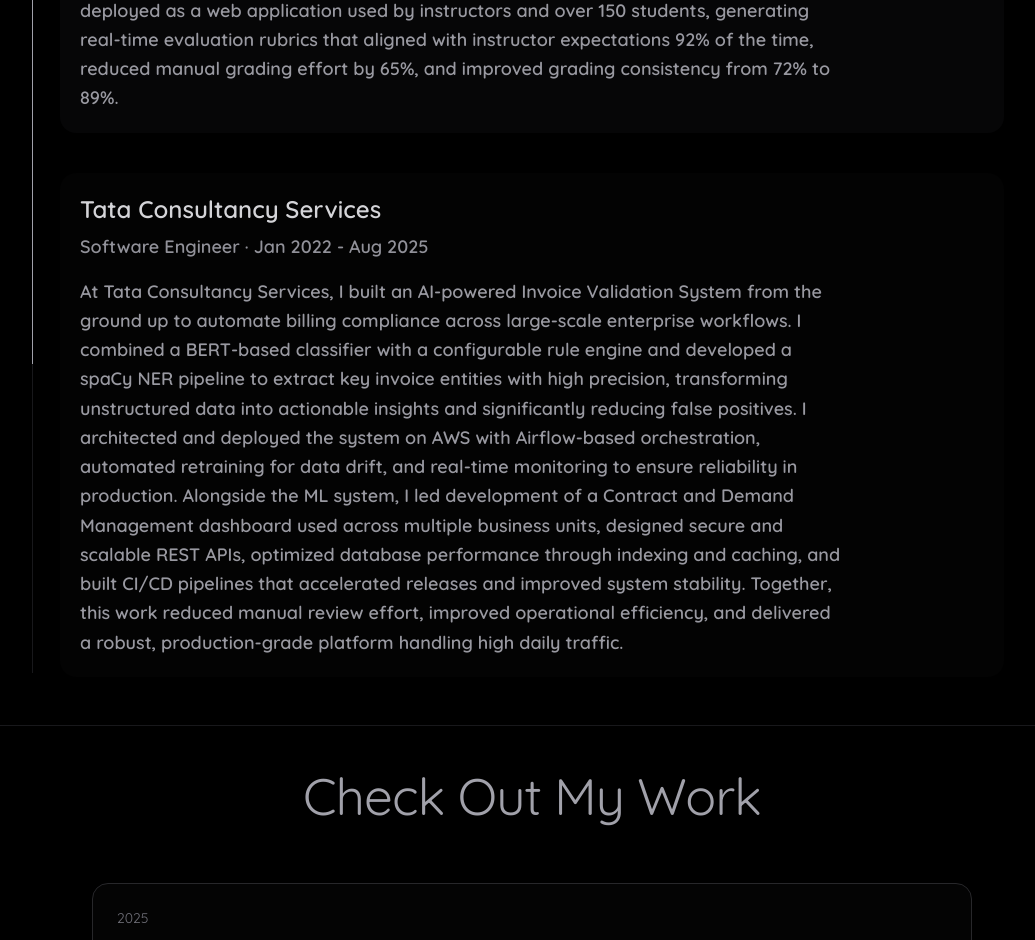
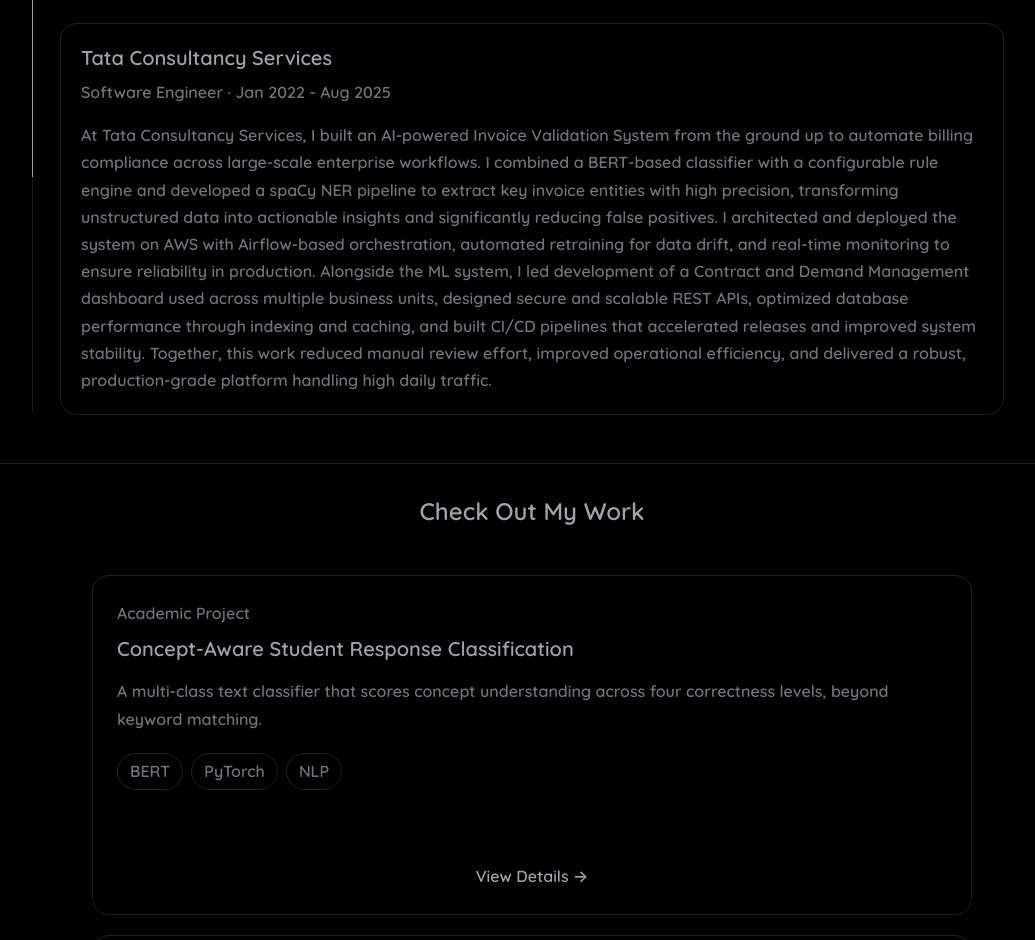
Before and after one commit to yashdive/me, a React (Vite) app: page / in a window 1280 px wide. Shown: the part 1860-2800 px from the top of the page, without its empty margins (108-1143 px from the left). Built offline with nearby package versions, Linux system fonts and the light colour scheme; the HTML template or start-up script is replaced by a standard one.

Commit message:
some css changes

```diff
--- a/src/App.jsx
+++ b/src/App.jsx
@@ -21,46 +21,37 @@
 
 const works = [
   {
-    slug: 'llm-rubric-generation',
-    title: 'LLM Rubric Generation System',
-    period: '2025',
+    slug: 'concept-aware-student-response-classification',
+    title: 'Concept-Aware Student Response Classification',
+    period: 'Academic Project',
     description:
-      'Designed and shipped a GPT-4 based rubric generation workflow for block-based coding assignments with high instructor alignment and lower manual grading effort.',
-    tags: ['GPT-4', 'Evaluation', 'EdTech'],
-    details: [
-      'Built an end-to-end rubric generation pipeline for Snapclass to evaluate block-based student submissions consistently.',
-      'Fine-tuned behavior using curated instructor examples and 500+ labeled submissions to improve rubric specificity.',
-      'Integrated the system into grading workflows used by instructors and 150+ students with real-time rubric generation.',
-      'Improved alignment with instructor expectations and reduced manual grading time while increasing grading consistency.',
-    ],
+      'A multi-class text classifier that scores concept understanding across four correctness levels, beyond keyword matching.',
+    tags: ['BERT', 'PyTorch', 'NLP'],
+    fullDescription:
+      'This is a multi-class classifier that evaluates student responses at four levels of correctness to capture conceptual understanding rather than keyword overlap. I fine-tuned BERT with PyTorch/HuggingFace on 3,000+ student Q&A pairs and handled a 60/40 class imbalance using SMOTE and class weighting. The model encodes responses into contextual embeddings and maps them to one of four correctness levels with a classification head. Results were 85% accuracy and 0.81 macro-F1, with minority-class F1 improved from 0.52 to 0.73 after imbalance handling, and the findings were published to a class repository with 25+ downloads. I also learned that accuracy alone is misleading on imbalanced data and that fine-tuning choices across learning rates, batch sizes, and epochs materially change concept-level reasoning versus keyword matching.',
+    skills: ['BERT', 'PyTorch', 'HuggingFace', 'SMOTE', 'Ablation Studies'],
   },
   {
-    slug: 'ai-invoice-validation',
-    title: 'AI Invoice Validation Platform',
-    period: '2022 - 2025',
+    slug: 'hybrid-movie-recommendation-engine',
+    title: 'Hybrid Movie Recommendation Engine',
+    period: 'Academic Project',
     description:
-      'Built an enterprise invoice validation stack with classifier + rules + NER extraction, deployed on AWS with retraining and monitoring for production reliability.',
-    tags: ['BERT', 'spaCy', 'AWS'],
-    details: [
-      'Designed a hybrid system combining ML classification, rules, and NER extraction for invoice compliance.',
-      'Implemented backend APIs and model-serving services for high-volume enterprise validation workflows.',
-      'Deployed on AWS with orchestration, retraining strategy, and monitoring for reliability under production traffic.',
-      'Reduced false positives and manual review effort through iterative model and pipeline improvements.',
-    ],
+      'A hybrid recommender that blends collaborative filtering, content signals, and neural re-ranking to handle cold-start users.',
+    tags: ['Recommender', 'SVD', 'PyTorch'],
+    fullDescription:
+      'This is a recommendation system that blends collaborative filtering, content-based filtering, and a neural re-ranking layer to generate personalized movie suggestions, with special focus on cold-start users. I used SVD matrix factorization for collaborative filtering and TF-IDF embeddings on genre and plot metadata for content-based filtering, then trained a PyTorch re-ranker on MovieLens 100K to fuse latent user-item factors with content features. The system generates candidates from both models and re-ranks them with a combined representation, while new users rely more on content signals to avoid blank recommendations. Results showed an 18% improvement in recommendation relevance, a 30% reduction in cold-start failures, and better coverage of long-tail titles. The biggest learning was that the balance between collaborative and content signals must adapt to how much user history is available to avoid generic outputs.',
+    skills: ['SVD', 'TF-IDF', 'PyTorch', 'Re-Ranking', 'MovieLens'],
   },
   {
-    slug: 'contract-demand-dashboard',
-    title: 'Contract & Demand Dashboard',
-    period: '2024',
+    slug: 'poultry-disease-classifier',
+    title: 'Poultry Disease Classifier',
+    period: 'Academic Project',
     description:
-      'Developed secure backend APIs and analytics workflows for operations teams, with optimization and CI/CD improvements to speed up releases.',
-    tags: ['REST APIs', 'CI/CD', 'Performance'],
-    details: [
-      'Built secure REST services with role-based access and robust data contracts for operations use cases.',
-      'Improved query performance via indexing, caching, and endpoint-level optimizations for better responsiveness.',
-      'Designed CI/CD workflows with quality checks and deployment automation to shorten release cycles.',
-      'Delivered a more reliable and maintainable backend platform for cross-team dashboard usage.',
-    ],
+      'An image classifier that identifies six poultry diseases with a reproducible MLOps pipeline.',
+    tags: ['ResNet50', 'Computer Vision', 'MLOps'],
+    fullDescription:
+      'This is an image classification model that identifies six poultry diseases from photographs, built with a full MLOps pipeline for reproducibility. I used transfer learning on ResNet50, replaced the final layer for six classes, and created a custom augmentation pipeline in PyTorch/TensorFlow with random flips, rotations, and brightness shifts to handle limited data. ResNet50 extracts visual features, a custom head maps them to disease classes, and GitHub Actions CI runs automated validation on every change. DVC versioned datasets and MLflow tracked 30+ runs so every experiment is tied to exact data and hyperparameters. The model reached 89% validation accuracy, and I learned that augmentation strategy matters as much as architecture and that MLOps tooling saves substantial time when comparing runs.',
+    skills: ['ResNet50', 'Transfer Learning', 'DVC', 'MLflow', 'GitHub Actions'],
   },
 ];
 
@@ -96,9 +87,9 @@
 ];
 
 const navLinkClass =
-  'text-base text-zinc-400 transition-all duration-500 ease-out hover:-translate-y-0.5 hover:text-zinc-300';
+  'body-text text-muted transition-all duration-500 ease-out hover:-translate-y-0.5 hover-soft';
 const socialIconClass =
-  'inline-flex h-12 w-12 items-center justify-center text-zinc-400 transition-all duration-500 ease-out hover:-translate-y-0.5 hover:text-zinc-300';
+  'inline-flex h-12 w-12 items-center justify-center text-muted transition-all duration-500 ease-out hover:-translate-y-0.5 hover-soft';
 
 export default function App() {
   const [scrolled, setScrolled] = useState(false);
@@ -206,56 +197,63 @@
 
   if (selectedWork) {
     return (
-      <div className="min-h-screen w-full bg-black px-4 pb-14 pt-12 text-zinc-400 md:px-10 lg:px-16">
+      <div className="min-h-screen w-full app-root px-4 pb-14 pt-12 md:px-10 lg:px-16">
         <div className="mx-auto max-w-4xl">
           <button
             type="button"
             onClick={() => {
               window.location.hash = '#my-work';
             }}
-            className="mb-8 text-sm font-semibold text-zinc-400 transition-colors duration-300 hover:text-zinc-300"
+            className="mb-8 body-text text-link transition-colors duration-300 hover-soft"
           >
             ← Back to My Work
           </button>
 
-          <p className="text-sm text-zinc-500">{selectedWork.period}</p>
-          <h1 className="mt-2 text-[clamp(2rem,4.8vw,3.4rem)] font-semibold tracking-tight text-zinc-300">
+          <p className="body-text text-muted">{selectedWork.period}</p>
+          <h1 className="mt-2 heading-2 tracking-tight text-primary">
             {selectedWork.title}
           </h1>
 
-          <p className="mt-6 max-w-[70ch] text-lg leading-relaxed text-zinc-400">
-            {selectedWork.description}
-          </p>
-
-          <ul className="mt-8 space-y-4">
-            {selectedWork.details.map((point) => (
-              <li key={point} className="rounded-xl bg-zinc-950/45 p-4 leading-relaxed text-zinc-400">
-                {point}
-              </li>
-            ))}
-          </ul>
+          <div className="mt-6 card p-6 sm:p-7">
+            <p className="body-text text-primary">
+              {selectedWork.fullDescription}
+            </p>
+            <div className="mt-6">
+              <p className="body-text text-muted uppercase tracking-[0.22em]">
+                Skills
+              </p>
+              <ul className="mt-3 flex flex-wrap gap-2">
+                {selectedWork.skills.map((skill) => (
+                  <li
+                    key={skill}
+                    className="rounded-full border border-subtle px-3 py-1 body-text text-muted"
+                  >
+                    {skill}
+                  </li>
+                ))}
+              </ul>
+            </div>
+          </div>
         </div>
       </div>
     );
   }
 
   return (
-    <div className="min-h-screen w-full overflow-x-hidden bg-black px-4 pb-14 text-zinc-400 md:px-10 lg:px-16">
+    <div className="min-h-screen w-full overflow-x-hidden app-root px-4 pb-14 md:px-10 lg:px-16">
       <nav
         className={`fixed left-0 right-0 top-0 z-50 flex flex-wrap items-center justify-between gap-3 border-b px-4 pb-5 pt-4 transition-all duration-300 md:px-10 lg:px-16 ${
-          scrolled
-            ? 'border-zinc-800/70 bg-zinc-950/45 backdrop-blur-md'
-            : 'border-zinc-900 bg-transparent'
+          scrolled ? 'nav-scrolled' : 'nav-clear'
         }`}
       >
         <a
           href="#home"
           onClick={(e) => handleSlowNav(e, '#home')}
-          className="text-lg font-semibold lowercase tracking-tight text-zinc-400 transition-colors duration-500 ease-out hover:text-zinc-300"
+          className="heading-4 text-primary lowercase tracking-tight transition-colors duration-500 ease-out hover-soft"
         >
           yash dive
         </a>
-        <div className="flex flex-wrap font-semibold items-center gap-4">
+        <div className="flex flex-wrap items-center gap-4">
           <a href="#home" onClick={(e) => handleSlowNav(e, '#home')} className={navLinkClass}>
             Home
           </a>
@@ -270,8 +268,8 @@
         id="home"
         className="grid min-h-[72vh] grid-cols-1 items-center gap-6 pb-12 pt-8 md:grid-cols-[1fr_minmax(240px,34vw)]"
       >
-        <div className="flex min-h-full max-w-[560px] flex-col justify-center gap-5">
-          <p className="whitespace-nowrap text-[clamp(3.2rem,11vw,8.8rem)] font-semibold lowercase leading-[0.9] tracking-[-0.03em] text-zinc-400">
+        <div className="flex min-h-full max-w-[560px] flex-col items-center justify-center gap-5 md:items-center">
+          <p className="hero-name text-primary lowercase tracking-tight text-center">
             yash dive
           </p>
 
@@ -307,13 +305,13 @@
           <img
             src={profileImage}
             alt="Yash Dive portrait"
-            className="aspect-[5/4] w-full max-w-[560px] object-cover"
+            className="aspect-[5/4] w-full max-w-[560px] object-cover image-pop"
           />
         </div>
       </header>
 
       <main>
-        <section id="work" className="grid grid-cols-1 items-center gap-6 border-t border-zinc-900 pt-8 lg:grid-cols-2">
+        <section id="work" className="grid grid-cols-1 items-center gap-6 border-t border-subtle pt-8 lg:grid-cols-2">
           <div className="flex justify-center lg:justify-start">
             <img
               src={transformerImage}
@@ -322,7 +320,7 @@
             />
           </div>
           <div>
-            <div className="max-w-[60ch] space-y-4 text-lg font-semibold leading-relaxed text-zinc-400">
+            <div className="max-w-[60ch] space-y-4 body-text text-muted">
               <p>
                 I didn&apos;t fall in love with computer science because of code. I loved the idea
                 that a thought can become something real, a system or solution that didn&apos;t exist
@@ -348,16 +346,16 @@
         <section
           id="experience"
           ref={experienceRef}
-          className="mt-12 border-t border-zinc-900 pt-8"
+          className="mt-12 border-t border-subtle pt-8"
         >
-          <h2 className="mb-8 text-center text-[clamp(2rem,4.8vw,3.2rem)] tracking-[-0.015em] text-zinc-400">
+          <h2 className="mb-8 text-center heading-2 text-primary">
             My Experiences
           </h2>
 
-          <div className="relative mx-auto max-w-5xl pl-10 pr-10">
-            <div className="absolute left-3 top-1 h-[calc(100%-0.5rem)] w-px bg-zinc-900" />
+          <div className="relative mx-auto max-w-5xl px-6 sm:px-10">
+            <div className="absolute left-3 top-1 h-[calc(100%-0.5rem)] w-px timeline-track" />
             <div
-              className="absolute left-3 top-1 w-px bg-zinc-400"
+              className="absolute left-3 top-1 w-px timeline-progress"
               style={{ height: `${timelineProgress}%` }}
             />
 
@@ -369,17 +367,13 @@
                 return (
                 <article
                   key={`${item.company}-${item.role}`}
-                  className={`relative rounded-2xl p-5 transition-all duration-500 ease-out ${
-                    active
-                      ? 'bg-zinc-950/70'
-                      : 'bg-zinc-950/35'
-                  }`}
+                  className="relative p-5 transition-all duration-500 ease-out card-outline"
                 >
-                  <h3 className="text-2xl font-semibold text-zinc-300">{item.company}</h3>
-                  <p className="mt-2 text-lg font-semibold text-zinc-400/90">
+                  <h3 className="heading-3 text-primary">{item.company}</h3>
+                  <p className="mt-2 body-text text-muted">
                     {item.role} · {item.dates}
                   </p>
-                  <p className="mt-4 max-w-[70ch] text-lg font-semibold leading-relaxed text-zinc-400/95">
+                  <p className="mt-4 w-full body-text text-muted">
                     {item.summary}
                   </p>
                 </article>
@@ -388,8 +382,8 @@
           </div>
         </section>
 
-        <section id="my-work" ref={nextSectionRef} className="mt-12 border-t border-zinc-900 pt-8">
-          <h2 className="mb-8 text-center text-[clamp(2rem,4.8vw,3.2rem)] tracking-[-0.015em] text-zinc-400">
+        <section id="my-work" ref={nextSectionRef} className="mt-12 border-t border-subtle pt-8">
+          <h2 className="mb-8 text-center heading-2 text-primary">
             Check Out My Work
           </h2>
 
@@ -397,16 +391,16 @@
             {works.map((item) => (
               <article
                 key={item.title}
-                className="flex min-h-[340px] flex-col rounded-2xl border border-zinc-800 bg-zinc-950/45 p-6"
+                className="flex min-h-[340px] flex-col card-outline p-6"
               >
-                <p className="text-sm text-zinc-500">{item.period}</p>
-                <h3 className="mt-2 text-3xl font-semibold text-zinc-300">{item.title}</h3>
-                <p className="mt-4 text-lg font-semibold leading-relaxed text-zinc-400">{item.description}</p>
+                <p className="body-text text-muted">{item.period}</p>
+                <h3 className="mt-2 heading-3 text-primary">{item.title}</h3>
+                <p className="mt-4 body-text text-muted">{item.description}</p>
                 <ul className="mt-5 flex flex-wrap gap-2">
                   {item.tags.map((tag) => (
                     <li
                       key={tag}
-                      className="rounded-full border border-zinc-900 px-3 py-1 text-xs font-semibold text-zinc-400"
+                      className="rounded-full border border-subtle px-3 py-1 body-text text-muted"
                     >
                       {tag}
                     </li>
@@ -417,7 +411,7 @@
                   onClick={() => {
                     window.location.hash = `#project/${item.slug}`;
                   }}
-                  className="mt-auto pt-6 text-sm font-semibold text-zinc-400 transition-colors duration-300 hover:text-zinc-300"
+                  className="mt-auto pt-6 body-text text-link transition-colors duration-300 hover-soft"
                 >
                   View Details →
                 </button>
@@ -426,8 +420,8 @@
           </div>
         </section>
 
-        <section id="research" className="mt-12 border-t border-zinc-900 pt-8">
-          <h2 className="mb-8 text-center text-[clamp(2rem,4.8vw,3.2rem)] tracking-[-0.015em] text-zinc-400">
+        <section id="research" className="mt-12 border-t border-subtle pt-8">
+          <h2 className="mb-8 text-center heading-2 text-primary">
             Some Side Research Quests
           </h2>
 
@@ -435,27 +429,27 @@
             {researchItems.map((item) => (
               <article
                 key={item.title}
-                className="rounded-2xl border border-zinc-800 bg-zinc-950/45 p-6"
+                className="card-outline p-6"
               >
-                <p className="text-sm font-semibold text-zinc-500">{item.area}</p>
-                <h3 className="mt-2 text-2xl font-semibold text-zinc-300">{item.title}</h3>
-                <p className="mt-4 text-lg font-semibold leading-relaxed text-zinc-400">
+                <p className="body-text text-muted">{item.area}</p>
+                <h3 className="mt-2 heading-3 text-primary">{item.title}</h3>
+                <p className="mt-4 body-text text-muted">
                   {item.summary}
                 </p>
                 {item.proof ? (
-                  <p className="mt-4 text-sm font-semibold text-zinc-500">{item.proof}</p>
+                  <p className="mt-4 body-text text-muted">{item.proof}</p>
                 ) : null}
                 {item.url ? (
                   <a
                     href={item.url}
                     target="_blank"
                     rel="noreferrer"
-                    className="mt-6 inline-block text-sm font-semibold text-zinc-400 transition-colors duration-300 hover:text-zinc-300"
+                    className="mt-6 inline-block body-text text-link transition-colors duration-300 hover-soft"
                   >
                     Read Paper →
                   </a>
                 ) : (
-                  <p className="mt-6 text-sm font-semibold text-zinc-500">Granted Patent</p>
+                  <p className="mt-6 body-text text-muted">Granted Patent</p>
                 )}
               </article>
             ))}
@@ -464,13 +458,13 @@
 
       </main>
 
-      <footer id="contact" className="mt-10 flex justify-center border-t border-zinc-900 pt-4">
+      <footer id="contact" className="mt-10 flex justify-center border-t border-subtle pt-4">
         <div className="flex items-center gap-2">
           <a
             href="https://github.com/"
             target="_blank"
             rel="noreferrer"
-            className="inline-flex h-9 w-9 items-center justify-center text-zinc-400 transition-colors duration-500 ease-out hover:text-zinc-300"
+            className="inline-flex h-9 w-9 items-center justify-center text-muted transition-colors duration-500 ease-out hover-soft"
             aria-label="GitHub"
           >
             <svg viewBox="0 0 24 24" aria-hidden="true" className="h-4 w-4 fill-current">
@@ -481,7 +475,7 @@
             href="https://www.instagram.com/"
             target="_blank"
             rel="noreferrer"
-            className="inline-flex h-9 w-9 items-center justify-center text-zinc-400 transition-colors duration-500 ease-out hover:text-zinc-300"
+            className="inline-flex h-9 w-9 items-center justify-center text-muted transition-colors duration-500 ease-out hover-soft"
             aria-label="Instagram"
           >
             <svg viewBox="0 0 24 24" aria-hidden="true" className="h-4 w-4 fill-current">
@@ -492,7 +486,7 @@
             href="https://www.linkedin.com/"
             target="_blank"
             rel="noreferrer"
-            className="inline-flex h-9 w-9 items-center justify-center text-zinc-400 transition-colors duration-500 ease-out hover:text-zinc-300"
+            className="inline-flex h-9 w-9 items-center justify-center text-muted transition-colors duration-500 ease-out hover-soft"
             aria-label="LinkedIn"
           >
             <svg viewBox="0 0 24 24" aria-hidden="true" className="h-4 w-4 fill-current">
@@ -501,7 +495,7 @@
           </a>
           <a
             href="mailto:youremail@example.com"
-            className="inline-flex h-9 w-9 items-center justify-center text-zinc-400 transition-colors duration-500 ease-out hover:text-zinc-300"
+            className="inline-flex h-9 w-9 items-center justify-center text-muted transition-colors duration-500 ease-out hover-soft"
             aria-label="Email"
           >
             <svg viewBox="0 0 24 24" aria-hidden="true" className="h-4 w-4 fill-current">
--- a/src/index.css
+++ b/src/index.css
@@ -3,12 +3,149 @@
 @tailwind utilities;
 
 @layer base {
+  :root {
+    --color-bg: #000000;
+    --color-surface: #14181d;
+    --color-primary: #a1a1aa;
+    --color-accent: #9cb6a7;
+    --text-primary: #a1a1aa;
+    --text-muted: #71717a;
+    --size-h1: 2rem;
+    --size-h2: 1.5rem;
+    --size-h3: 1.25rem;
+    --size-h4: 1rem;
+    --size-body: 1rem;
+    --line-h1: 1.2;
+    --line-h2: 1.3;
+    --line-h3: 1.35;
+    --line-h4: 1.45;
+    --line-body: 1.7;
+    --weight-heading: 600;
+    --weight-body: 600;
+    --radius-card: 16px;
+  }
+
   html {
     scroll-behavior: smooth;
   }
 
   body {
     font-family: 'Quicksand', -apple-system, BlinkMacSystemFont, 'Segoe UI', sans-serif;
-    background-color: #000;
+    background-color: var(--color-bg);
+    color: var(--text-primary);
+    font-size: var(--size-body);
+    line-height: var(--line-body);
   }
 }
+
+@layer components {
+  .app-root {
+    background-color: var(--color-bg);
+    color: var(--text-primary);
+  }
+
+  .bg-surface {
+    background-color: var(--color-surface);
+  }
+
+  .text-primary {
+    color: var(--text-primary);
+  }
+
+  .text-muted {
+    color: var(--text-muted);
+  }
+
+  .text-accent {
+    color: var(--color-accent);
+  }
+
+  .text-link {
+    color: var(--color-primary);
+  }
+
+  .border-subtle {
+    border-color: color-mix(in srgb, var(--text-muted) 30%, transparent);
+  }
+
+  .card {
+    background-color: color-mix(in srgb, var(--color-surface) 92%, transparent);
+    border: 1px solid color-mix(in srgb, var(--text-muted) 28%, transparent);
+    border-radius: var(--radius-card);
+  }
+
+  .card-soft {
+    background-color: color-mix(in srgb, var(--color-surface) 78%, transparent);
+    border: 1px solid color-mix(in srgb, var(--text-muted) 20%, transparent);
+    border-radius: var(--radius-card);
+  }
+
+  .card-outline {
+    background-color: transparent;
+    border: 1px solid color-mix(in srgb, var(--text-muted) 28%, transparent);
+    border-radius: var(--radius-card);
+  }
+
+  .heading-1 {
+    font-size: var(--size-h1);
+    line-height: var(--line-h1);
+    font-weight: var(--weight-heading);
+  }
+
+  .heading-2 {
+    font-size: var(--size-h2);
+    line-height: var(--line-h2);
+    font-weight: var(--weight-heading);
+  }
+
+  .heading-3 {
+    font-size: var(--size-h3);
+    line-height: var(--line-h3);
+    font-weight: var(--weight-heading);
+  }
+
+  .heading-4 {
+    font-size: var(--size-h4);
+    line-height: var(--line-h4);
+    font-weight: var(--weight-heading);
+  }
+
+  .body-text {
+    font-size: var(--size-body);
+    line-height: var(--line-body);
+    font-weight: var(--weight-body);
+  }
+
+  .hero-name {
+    font-size: calc(var(--size-h1) * 2);
+    line-height: 1.05;
+    font-weight: var(--weight-heading);
+  }
+
+  .nav-clear {
+    border-color: color-mix(in srgb, var(--text-muted) 18%, transparent);
+    background-color: transparent;
+  }
+
+  .nav-scrolled {
+    border-color: color-mix(in srgb, var(--text-muted) 26%, transparent);
+    background-color: color-mix(in srgb, var(--color-surface) 70%, transparent);
+    backdrop-filter: blur(12px);
+  }
+
+  .timeline-track {
+    background-color: color-mix(in srgb, var(--text-muted) 22%, transparent);
+  }
+
+  .timeline-progress {
+    background-color: var(--color-primary);
+  }
+
+  .hover-soft:hover {
+    color: var(--text-primary);
+  }
+
+  .image-pop {
+    box-shadow: 0 18px 40px -28px rgba(161, 161, 170, 0.45);
+  }
+}
```
